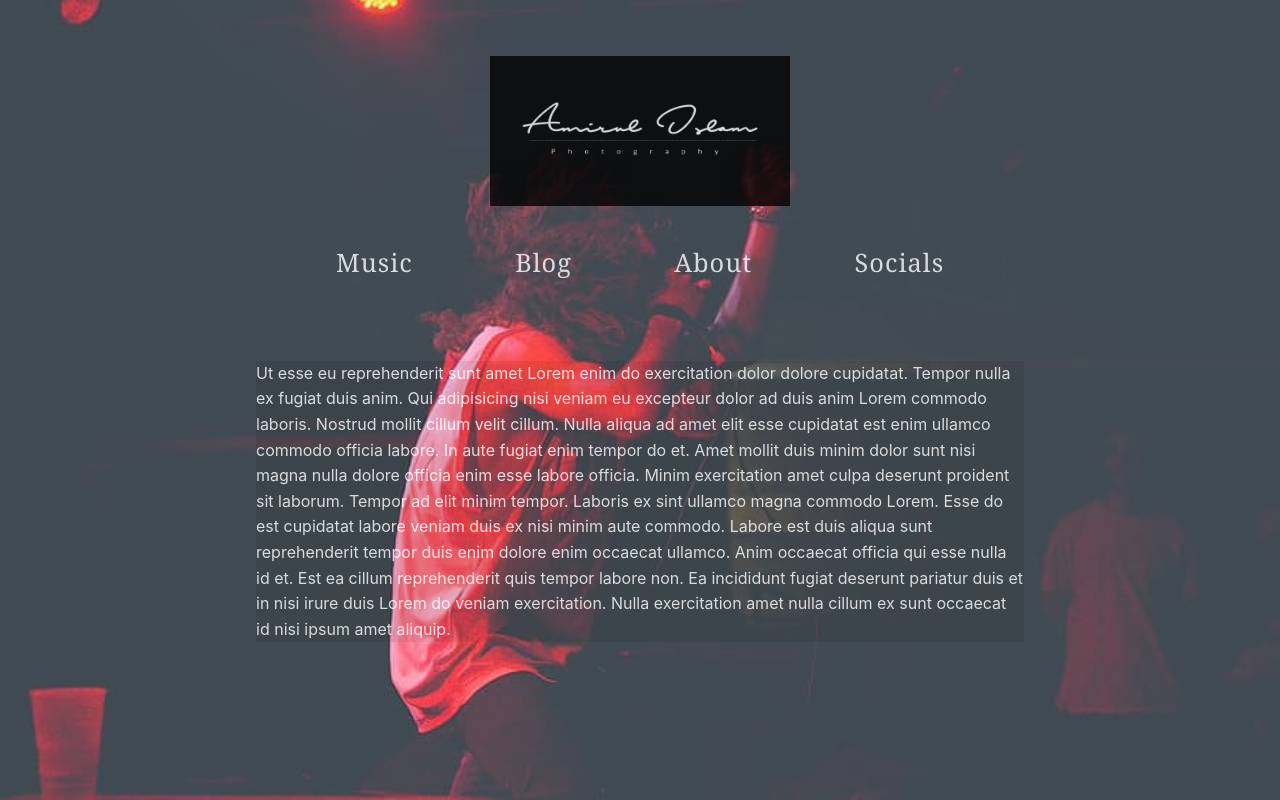
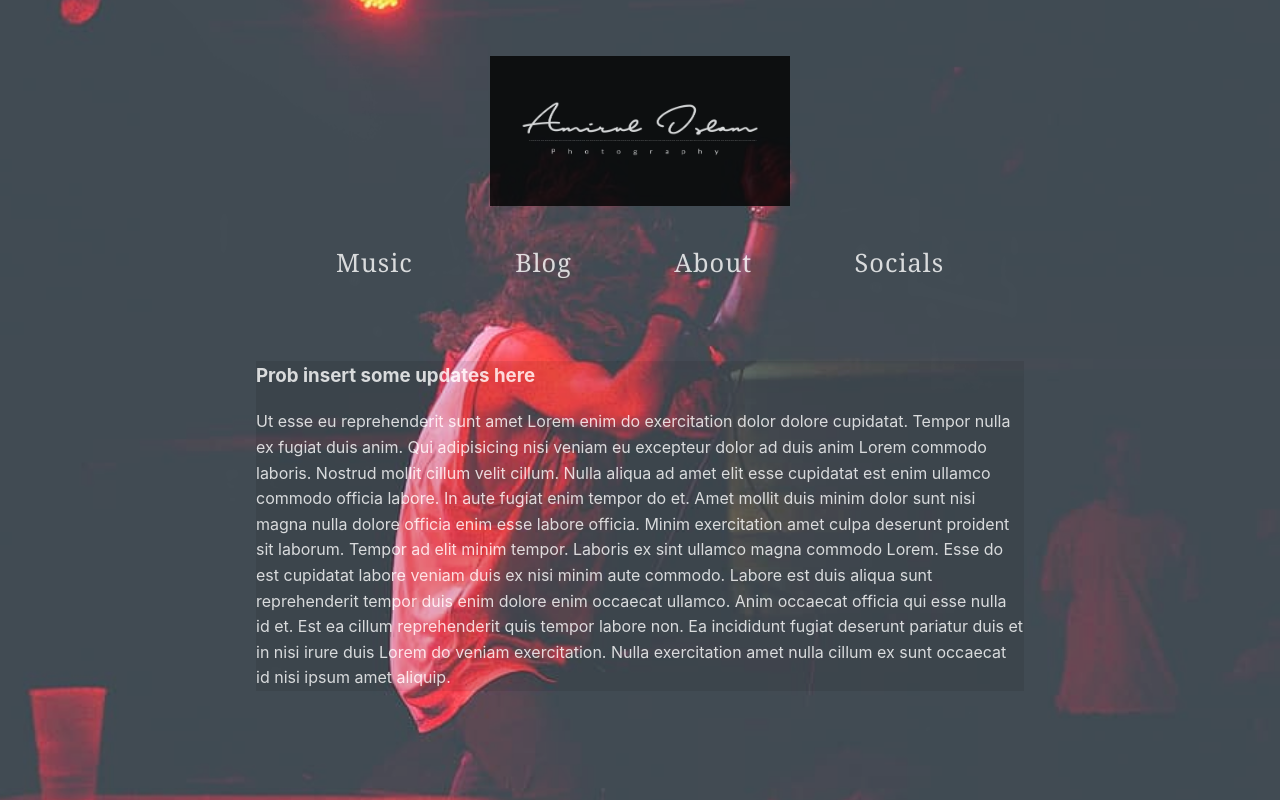
Before and after one commit to geraldywy/tlcj_music, a React (Create React App) app: page / in a window 1280 px wide. Built offline with nearby package versions, Linux system fonts and the light colour scheme.

Commit message:
no real change

```diff
--- a/src/components/HomePanel.js
+++ b/src/components/HomePanel.js
@@ -18,6 +18,7 @@ const HomePanel = (props) => {
 
             <div className="introText" style={{fontSize: props.mobile ? "10pt": "12pt", lineHeight: props.mobile ? "1.3": "1.6"}}>
                 <p>
+                    <h3>Prob insert some updates here</h3>
                     Ut esse eu reprehenderit sunt amet Lorem enim do exercitation dolor dolore cupidatat. Tempor nulla ex fugiat duis anim. Qui adipisicing nisi veniam eu excepteur dolor ad duis anim Lorem commodo laboris. Nostrud mollit cillum velit cillum. Nulla aliqua ad amet elit esse cupidatat est enim ullamco commodo officia labore. In aute fugiat enim tempor do et.
 
                     Amet mollit duis minim dolor sunt nisi magna nulla dolore officia enim esse labore officia. Minim exercitation amet culpa deserunt proident sit laborum. Tempor ad elit minim tempor.
```
Also changed, not shown: 1 other file (tests, documents, lock files or other folders).
